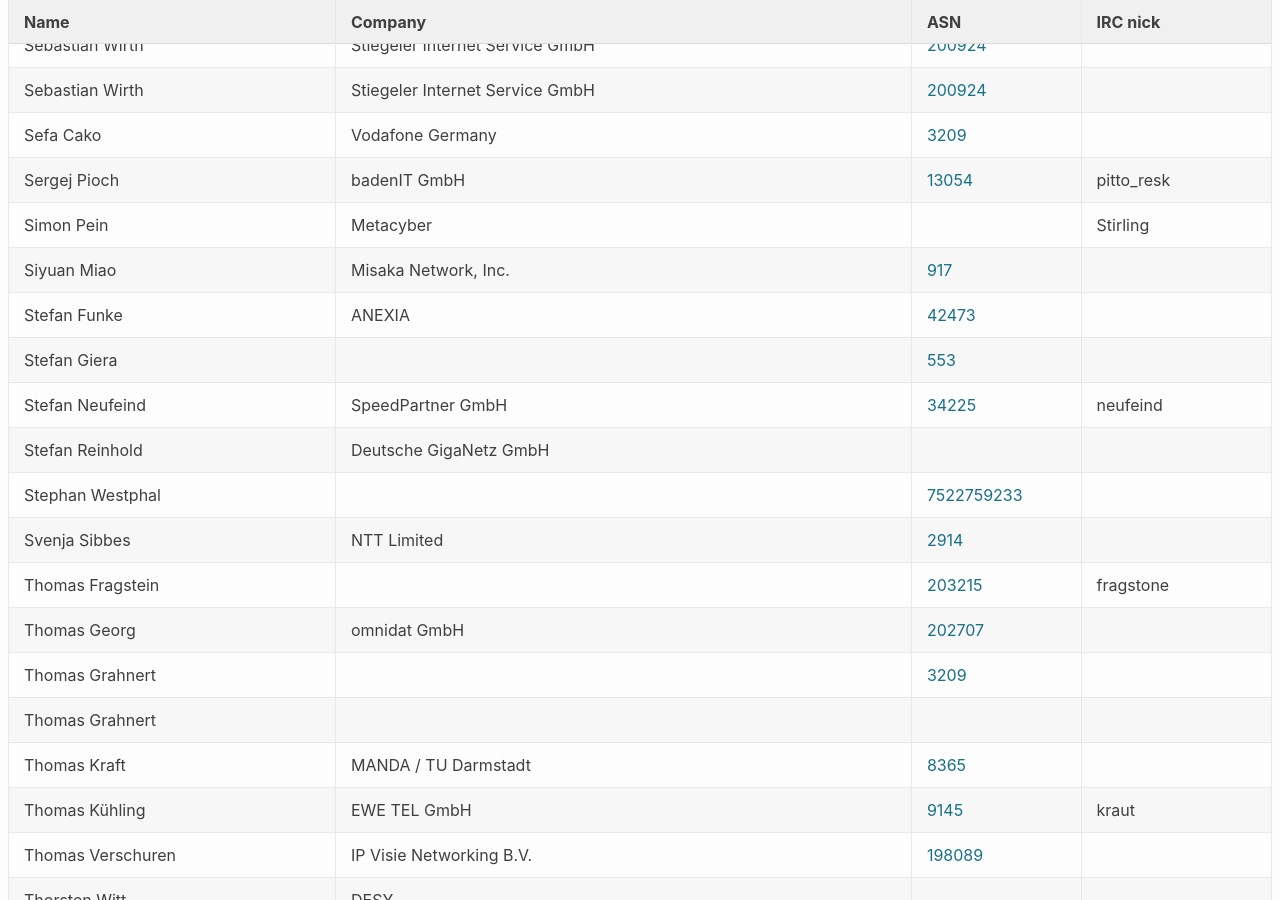
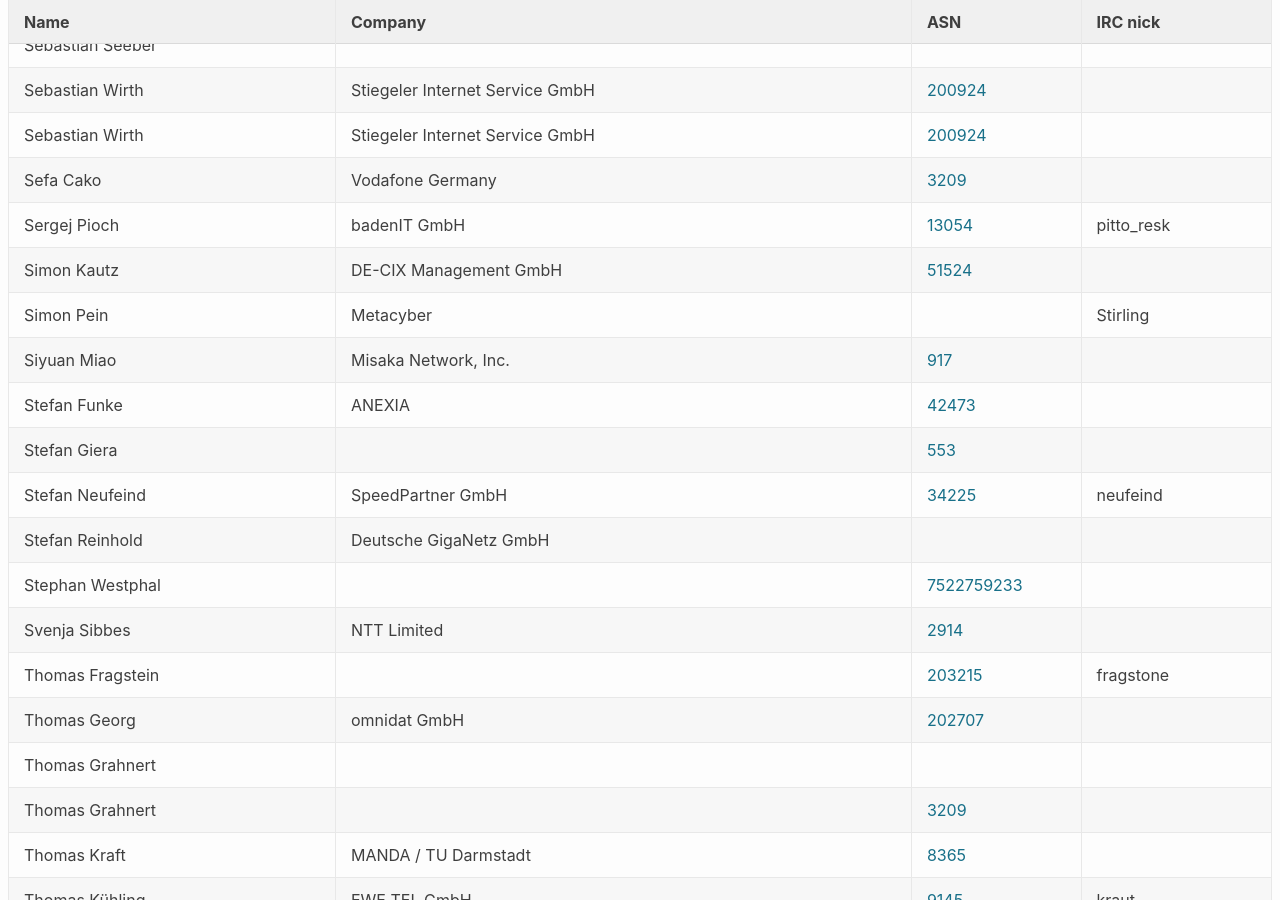
Before and after one commit to denog/pretix-attendeelist, a Jekyll site: the page built from denog14/index.md, in a window 1280 px wide and 900 px high, scrolled down 24954 px. Built offline with Jekyll 4.4.1, drawn with Linux system fonts in a browser that asks for light colours.

Commit message:
Latest data: Mon Nov 14 12:44:07 UTC 2022

```diff
--- a/_data/attendees_denog14_remote.json
+++ b/_data/attendees_denog14_remote.json
@@ -900,6 +900,12 @@
     "asn": "213127"
   },
   {
+    "name": "Nico Plich",
+    "company": null,
+    "irc": "nplich",
+    "asn": null
+  },
+  {
     "name": "Niels Bakker",
     "company": "Akamai Technologies",
     "irc": null,
@@ -1152,6 +1158,12 @@
     "asn": "13054"
   },
   {
+    "name": "Simon Kautz",
+    "company": "DE-CIX Management GmbH",
+    "irc": null,
+    "asn": "51524"
+  },
+  {
     "name": "Simon Pein",
     "company": "Metacyber",
     "irc": "Stirling",
@@ -1215,13 +1227,13 @@
     "name": "Thomas Grahnert",
     "company": null,
     "irc": null,
-    "asn": "3209"
+    "asn": null
   },
   {
     "name": "Thomas Grahnert",
     "company": null,
     "irc": null,
-    "asn": null
+    "asn": "3209"
   },
   {
     "name": "Thomas Kraft",
```
